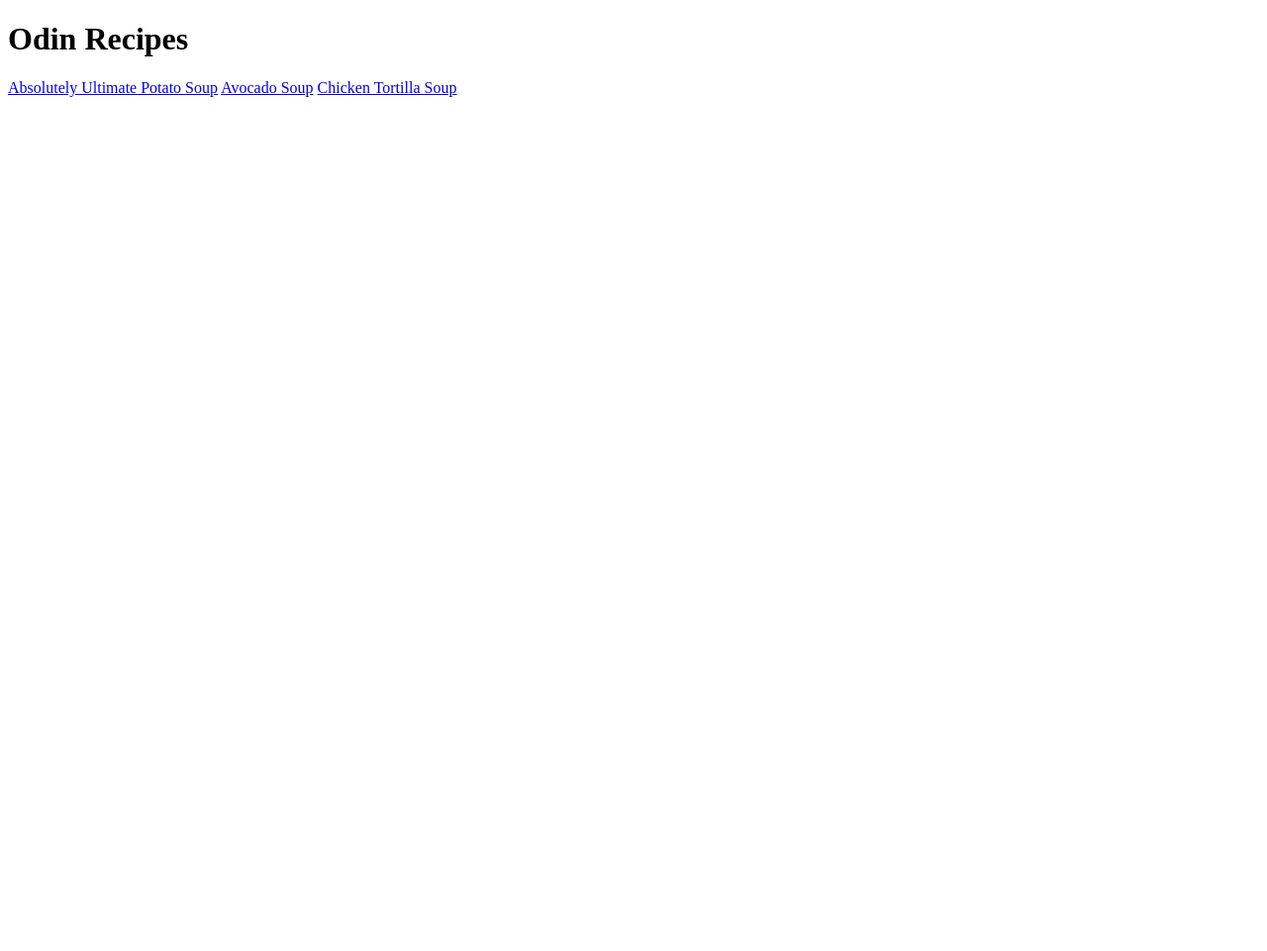
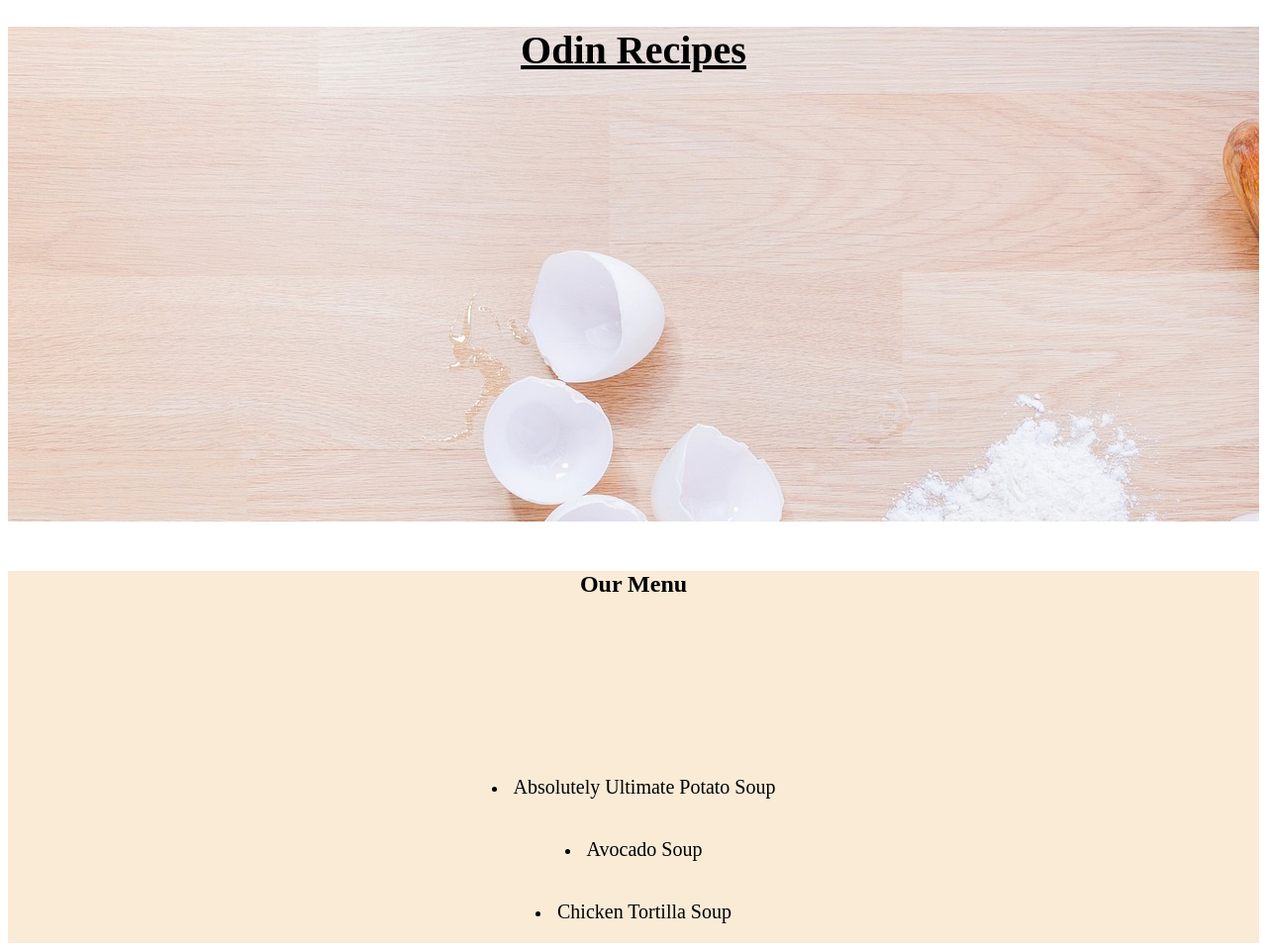
Before and after one commit to RazHex/odin-recipes, a plain HTML site: page index.html in a window 1280 px wide. Shown: the whole page at 99% size. Before the commit the page ends 800 px from the top, so only its background shows below. Drawn offline with Linux system fonts and the light colour scheme.

Commit message:
I've added some styling

```diff
--- a/index.html
+++ b/index.html
@@ -4,12 +4,20 @@
     <meta charset="UTF-8">
     <meta http-equiv="X-UA-Compatible" content="IE=edge">
     <meta name="viewport" content="width=device-width, initial-scale=1.0">
+    <link rel="stylesheet" href="styles.css">
     <title>Odin</title>
 </head>
 <body>
-    <h1>Odin Recipes</h1>
-    <a href="./recipes/potato.html">Absolutely Ultimate Potato Soup</a>
-    <a href="./recipes/avocadosoup.html">Avocado Soup</a>
-    <a href="./recipes/chickensoup.html">Chicken Tortilla Soup</a>
+    <div class="header">
+    <h1 class="title">Odin Recipes</h1>
+    </div>
+    <div class="topmenu">
+    <h2 class="menu">Our Menu</h2>
+    <div class="recipes">
+    <li class="potato"><a href="./recipes/potato.html">Absolutely Ultimate Potato Soup</a></li>
+    <li class="avocado"><a href="./recipes/avocadosoup.html">Avocado Soup</a></li>
+    <li class="chicken"><a href="./recipes/chickensoup.html">Chicken Tortilla Soup</a></li>
+    </div>
+    </div>
 </body>
 </html>
--- /dev/null
+++ b/recipes/recipes.css
@@ -0,0 +1,39 @@
+.top {
+    background-image: url("../images/turmeric.jpeg");
+    width: auto;
+    height: auto;
+}
+
+.spicylime,
+.potato,
+.chicken {
+    text-align: center;
+    text-decoration: underline;
+}
+
+.avocadoimg,
+.potatoimg,
+.chickenimg {
+    text-align: center;
+    margin-top: 50px;
+  }
+
+.motto {
+    text-align: center;
+    font-size: 25px;
+}
+
+.ingredients {
+    text-align: center;
+    background-color:antiquewhite;
+    text-decoration: none;
+}
+
+.steps {
+    padding: 40px;
+    text-align: left;
+}
+
+.steps h2 {
+    text-align: center;
+}
--- /dev/null
+++ b/styles.css
@@ -0,0 +1,39 @@
+.header {
+    background-image:url("./images/wallpaper.jpeg");
+    width: 100%;
+    height: 500px;
+}
+
+.title {
+    font-family:'Times New Roman', Times, serif;
+    text-align: center;
+    font-size: 40px;
+    text-decoration: underline;
+}
+
+.menu {
+    text-align: center;
+    font-weight: 500px;
+    margin-top: 50px;
+}
+
+.recipes a {
+    text-decoration: none;
+    font-size: 20px;
+    color:#000000;
+}
+
+.recipes {
+    text-align: center;
+    margin-top: 10rem;
+}
+
+.potato,
+.avocado,
+.chicken {
+    padding: 20px;
+}
+
+.topmenu {
+    background-color: antiquewhite;
+}
```
Also changed, not shown: recipes/avocadosoup.html (+11 -2 lines), recipes/chickensoup.html (+9 -2 lines), recipes/potato.html (+11 -2 lines), images/turmeric.jpeg (added), images/wallpaper.jpeg (added).
